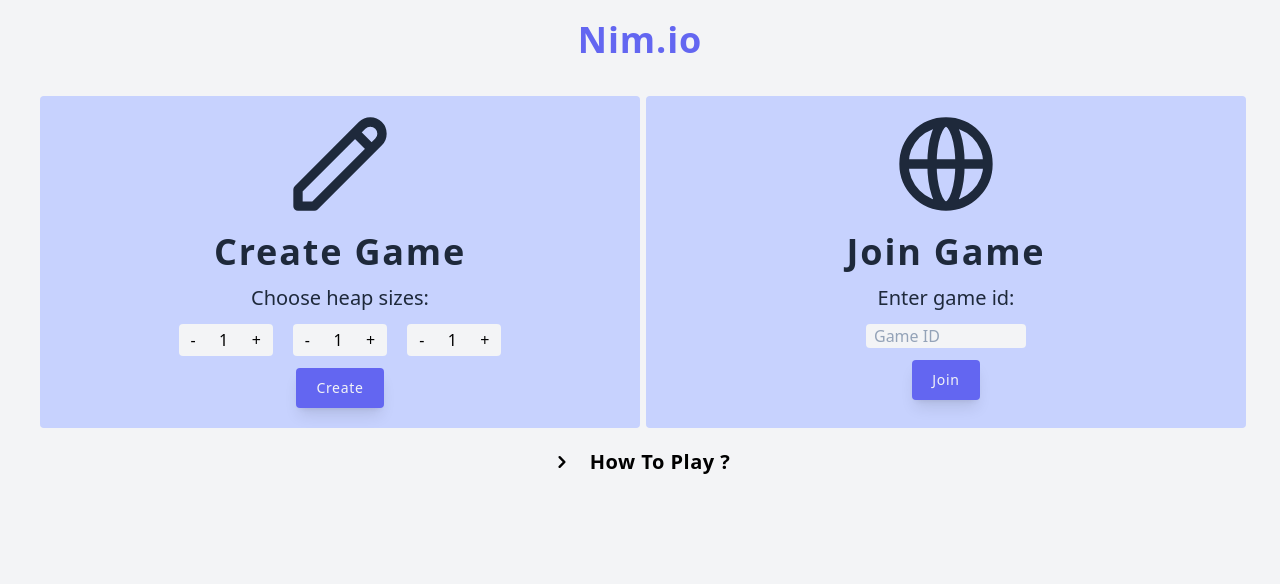
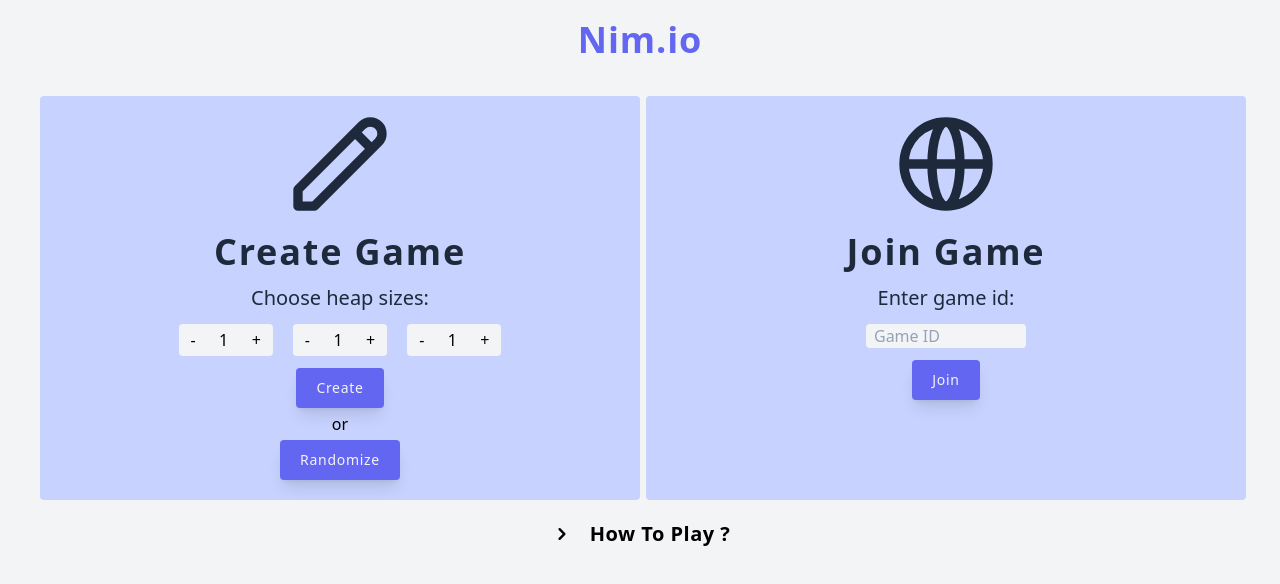
Before and after one commit to GuyHaviv37/nim.io-web, a React (Vite) app: page / in a window 1280 px wide. Shown: the top 584 px of the page. Built offline with nearby package versions, Linux system fonts and the light colour scheme.

Commit message:
add randomized heap sizes

```diff
--- a/src/screens/MainMenuScreen/index.tsx
+++ b/src/screens/MainMenuScreen/index.tsx
@@ -8,6 +8,10 @@ import HowToPlay from '../../components/HowToPlay';
 
 const generateUniqueId = () => {
     return uuidv4().substring(0,8);
+}
+
+const getRandomizedHeaps = () => {
+    return new Array(3).fill(1).map(() => Math.floor(Math.random() * 100) % 25 + 1);
 }
 
 const MainMenuScreen: React.FC = () => {
@@ -34,7 +38,11 @@ const MainMenuScreen: React.FC = () => {
                             <HeapInput name="heapB" value={heapB} setValue={setHeapB}/>
                             <HeapInput name="heapC" value={heapC} setValue={setHeapC}/>
                         </div>
-                        <LinkButton label="Create" pathname={`/game/${generateUniqueId()}/1`} state={{heaps: [heapA, heapB, heapC]}}/>
+                        <div className="flex items-center flex-col space-y-1">
+                            <LinkButton label="Create" pathname={`/game/${generateUniqueId()}/1`} state={{heaps: [heapA, heapB, heapC]}}/>
+                            <p>or</p>
+                            <LinkButton label="Randomize" pathname={`/game/${generateUniqueId()}/1`} state={{heaps: getRandomizedHeaps()}}/>
+                        </div>
                     </MenuCard>
                     <MenuCard
                         title="Join Game"
```
